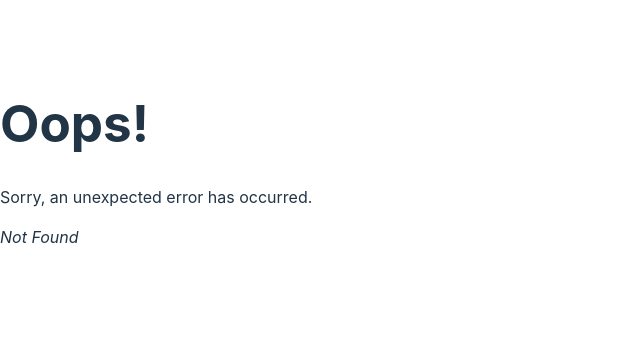
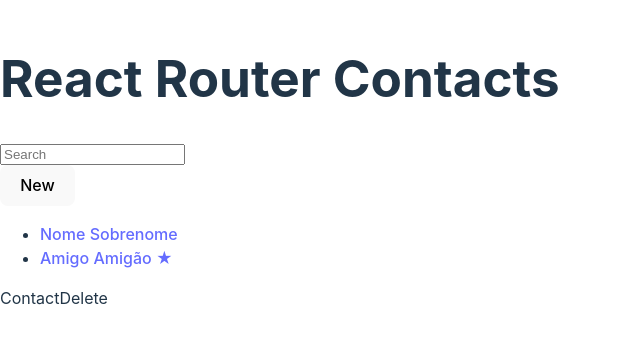
Before and after one commit to felipefreitassilvalearning/DesafioCreatus, a React (Vite) app: page /contacts/1/destroy in a window 1280 px wide. Before the commit this address had no page. Shown: the part 237-580 px from the top of the page, without its empty margins (0-640 px from the left). Built offline with nearby package versions, Linux system fonts and the light colour scheme.

Commit message:
Contact Delete Action

```diff
--- a/src/Router.tsx
+++ b/src/Router.tsx
@@ -11,6 +11,9 @@ import ContactEdit, {
   action as contactEditAction,
   loader as contactEditLoader,
 } from "./pages/ContactEdit"
+import ContactDelete, {
+  action as contactDeleteAction,
+} from "./pages/ContactDelete"
 import NavigationError from "./pages/NavigationError"
 import Login from "./pages/Login"
 
@@ -28,9 +31,14 @@ function Router() {
     {
       path: "/contacts",
       element: <Contacts />,
+      errorElement: <NavigationError />,
       loader: contactsLoader,
       action: contactsAction,
       children: [
+        {
+          index: true,
+          element: <p>Select a contact</p>,
+        },
         {
           path: ":contactId",
           element: <ContactRead />,
@@ -41,6 +49,12 @@ function Router() {
           element: <ContactEdit />,
           loader: contactEditLoader as any,
           action: contactEditAction as any,
+        },
+        {
+          path: ":contactId/destroy",
+          element: <ContactDelete />,
+          action: contactDeleteAction as any,
+          errorElement: <div>Oops! There was an error.</div>
         }
       ]
     }
--- a/src/api/contacts.ts
+++ b/src/api/contacts.ts
@@ -83,3 +83,17 @@ export async function updateContact(id: string, contact: Contact): Promise<Conta
         throw new Error("Contact not found: " + error)
     }
 }
+
+export async function deleteContact(id: string): Promise<void> {
+    try {
+        const contacts = loadContacts()
+        const index = contacts.findIndex((contact) => contact.id === id)
+        if (index === -1) {
+            throw new Error("Contact not found")
+        }
+        contacts.splice(index, 1)
+        saveContacts()
+    } catch (error) {
+        throw new Error("Contact not found: " + error)
+    }
+}
--- /dev/null
+++ b/src/pages/ContactDelete.tsx
@@ -0,0 +1,15 @@
+import { redirect } from "react-router-dom"
+import { deleteContact } from "../api/contacts"
+
+export async function action({ params }: { params: { contactId: string } }) {
+  await deleteContact(params.contactId)
+  return redirect("/contacts")
+}
+
+function ContactDelete() {
+  return (
+    <div>ContactDelete</div>
+  )
+}
+
+export default ContactDelete
--- a/src/pages/Contacts.tsx
+++ b/src/pages/Contacts.tsx
@@ -1,4 +1,4 @@
-import { Form, Link, Outlet, redirect, useLoaderData } from "react-router-dom"
+import { Form, NavLink, Outlet, redirect, useLoaderData, useNavigation } from "react-router-dom"
 import { createContact, getContacts } from "../api/contacts"
 import { Contact } from "../types/client"
 
@@ -14,6 +14,8 @@ export async function loader() {
 
 function Contacts() {
   const { contacts } = useLoaderData() as { contacts: Contact[] }
+  const navigation = useNavigation()
+
   return (
     <>
       <div id="sidebar">
@@ -46,7 +48,16 @@ function Contacts() {
             <ul>
               {contacts.map((contact) => (
                 <li key={contact.id}>
-                  <Link to={`/contacts/${contact.id}`}>
+                  <NavLink
+                    to={`/contacts/${contact.id}`}
+                    className={({ isActive, isPending }) =>
+                      isActive
+                        ? "active"
+                        : isPending
+                        ? "pending"
+                        : ""
+                    }
+                  >
                     {contact.first || contact.last ? (
                       <>
                         {contact.first} {contact.last}
@@ -55,7 +66,7 @@ function Contacts() {
                       <i>No Name</i>
                     )}{" "}
                     {contact.favorite && <span>★</span>}
-                  </Link>
+                  </NavLink>
                 </li>
               ))}
             </ul>
@@ -66,7 +77,12 @@ function Contacts() {
           )}
         </nav>
       </div>
-      <div id="detail">
+      <div
+        id="detail"
+        className={
+          navigation.state === "loading" ? "loading" : ""
+        }
+      >
         <Outlet />
       </div>
     </>
```
